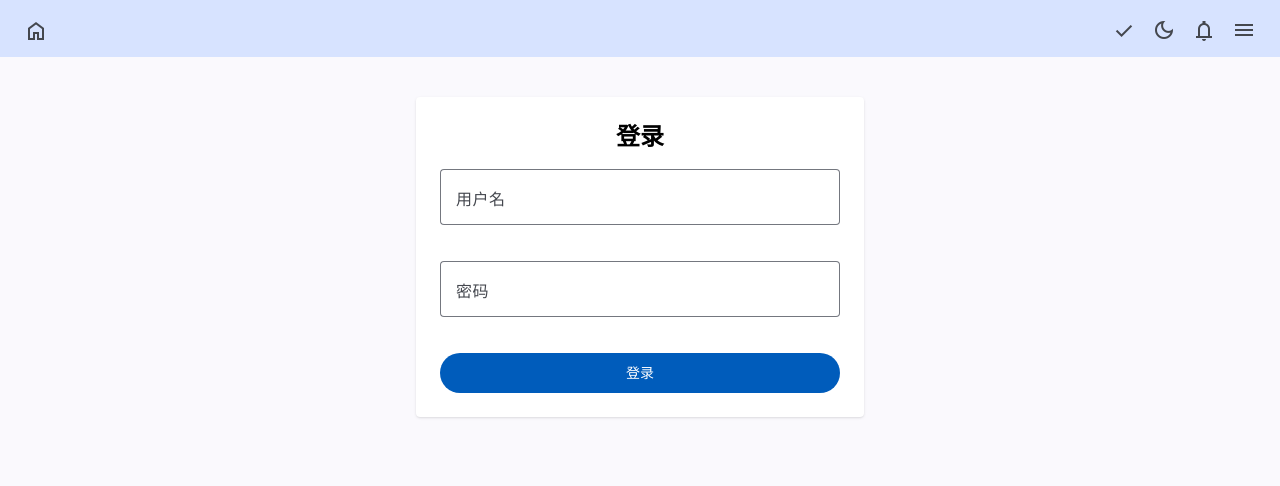
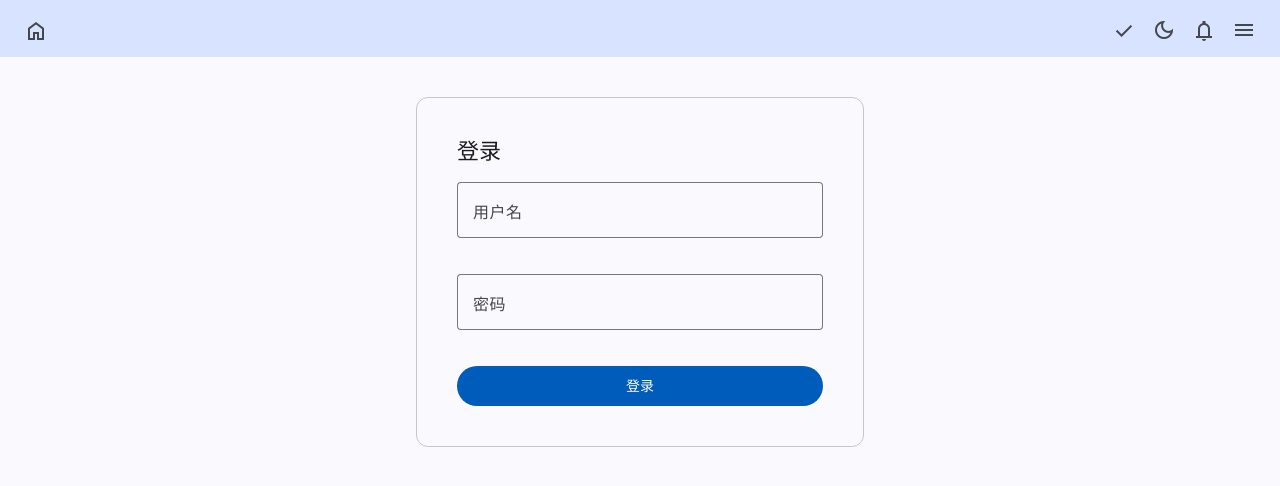
Before and after one commit to ijkzen/gin-template, an Angular app in the folder web/: page / in a window 1280 px wide. Shown: the top 486 px of the page. Built offline with nearby package versions, Linux system fonts and the light colour scheme.

Commit message:
feat: enhance login component with Material Design card layout

```diff
--- a/web/src/app/page/home/login/login.component.html
+++ b/web/src/app/page/home/login/login.component.html
@@ -1,6 +1,8 @@
-<div class="max-w-md mx-auto mt-10 p-6 bg-white shadow rounded">
-    <h2 class="text-2xl font-bold mb-4 text-center">登录</h2>
-
+<mat-card class="max-w-md mx-auto mt-10 p-6" appearance="outlined">
+    <mat-card-header>
+        <mat-card-title class="app-foreground">登录</mat-card-title>
+    </mat-card-header>
+    <mat-card-content class="mt-4">
         <mat-form-field class="w-full mb-4">
             <mat-label>用户名</mat-label>
             <input matInput [(ngModel)]="username" placeholder="请输入用户名">
@@ -16,4 +18,5 @@
         @if (errorMessage) {
         <p class="text-red-500 text-center mt-4">{{ errorMessage }}</p>
         }
-</div>
+    </mat-card-content>
+</mat-card>
--- a/web/src/app/page/home/login/login.component.ts
+++ b/web/src/app/page/home/login/login.component.ts
@@ -3,13 +3,14 @@ import { FormsModule } from "@angular/forms";
 import { MatFormFieldModule } from "@angular/material/form-field";
 import { MatInputModule } from "@angular/material/input";
 import { MatButtonModule } from "@angular/material/button";
+import { MatCardModule } from "@angular/material/card";
 import { AuthService } from "../../../service/auth.service";
 import { Router } from "@angular/router";
 
 @Component({
   selector: "app-login",
   standalone: true,
-  imports: [FormsModule, MatFormFieldModule, MatInputModule, MatButtonModule],
+  imports: [FormsModule, MatFormFieldModule, MatInputModule, MatButtonModule, MatCardModule],
   templateUrl: "./login.component.html",
   styleUrls: ["./login.component.scss"], // 不在此处编写样式，使用 tailwind 类
 })
```
Lines whose indentation alone changed are shown as unchanged.
